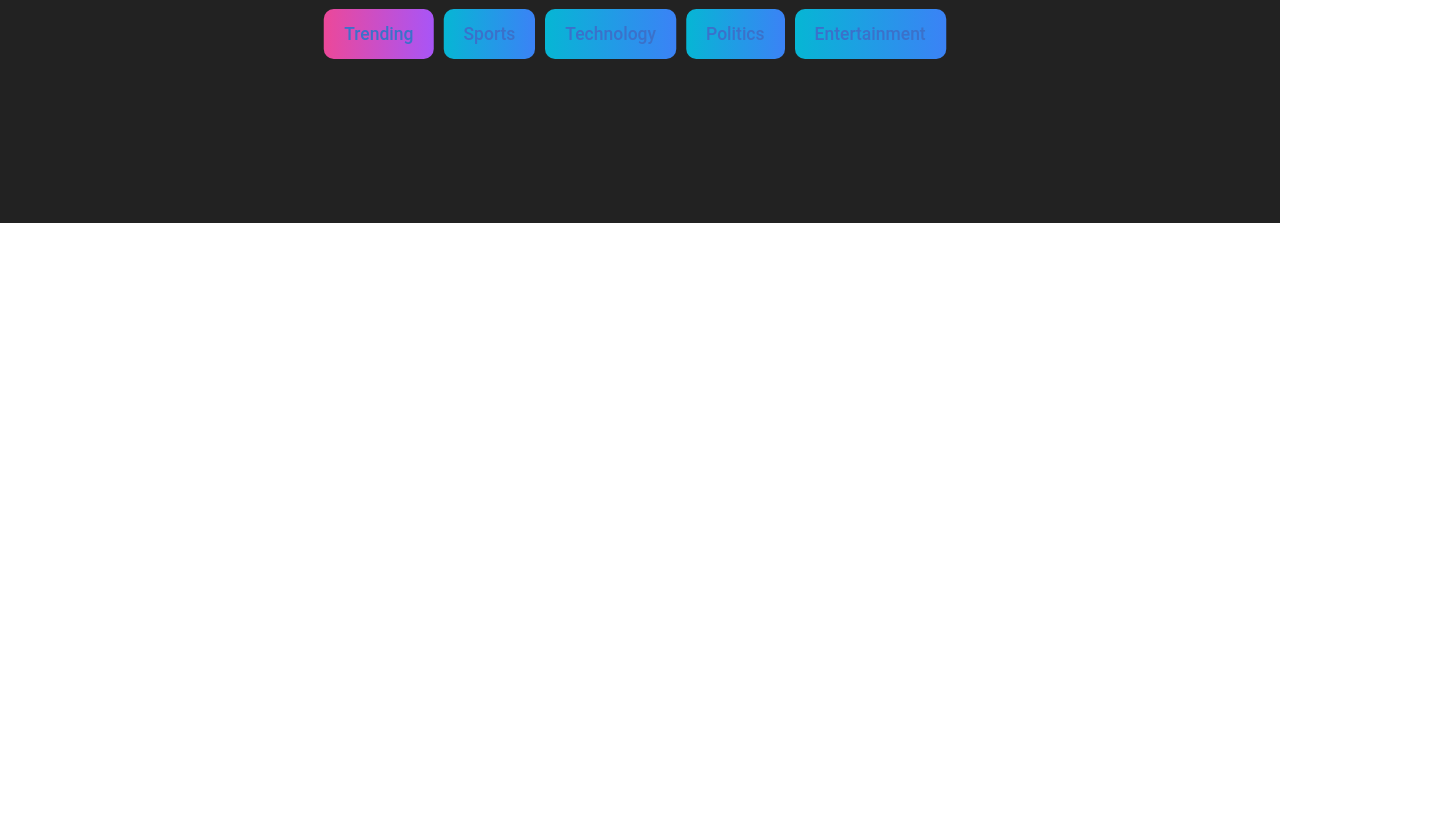
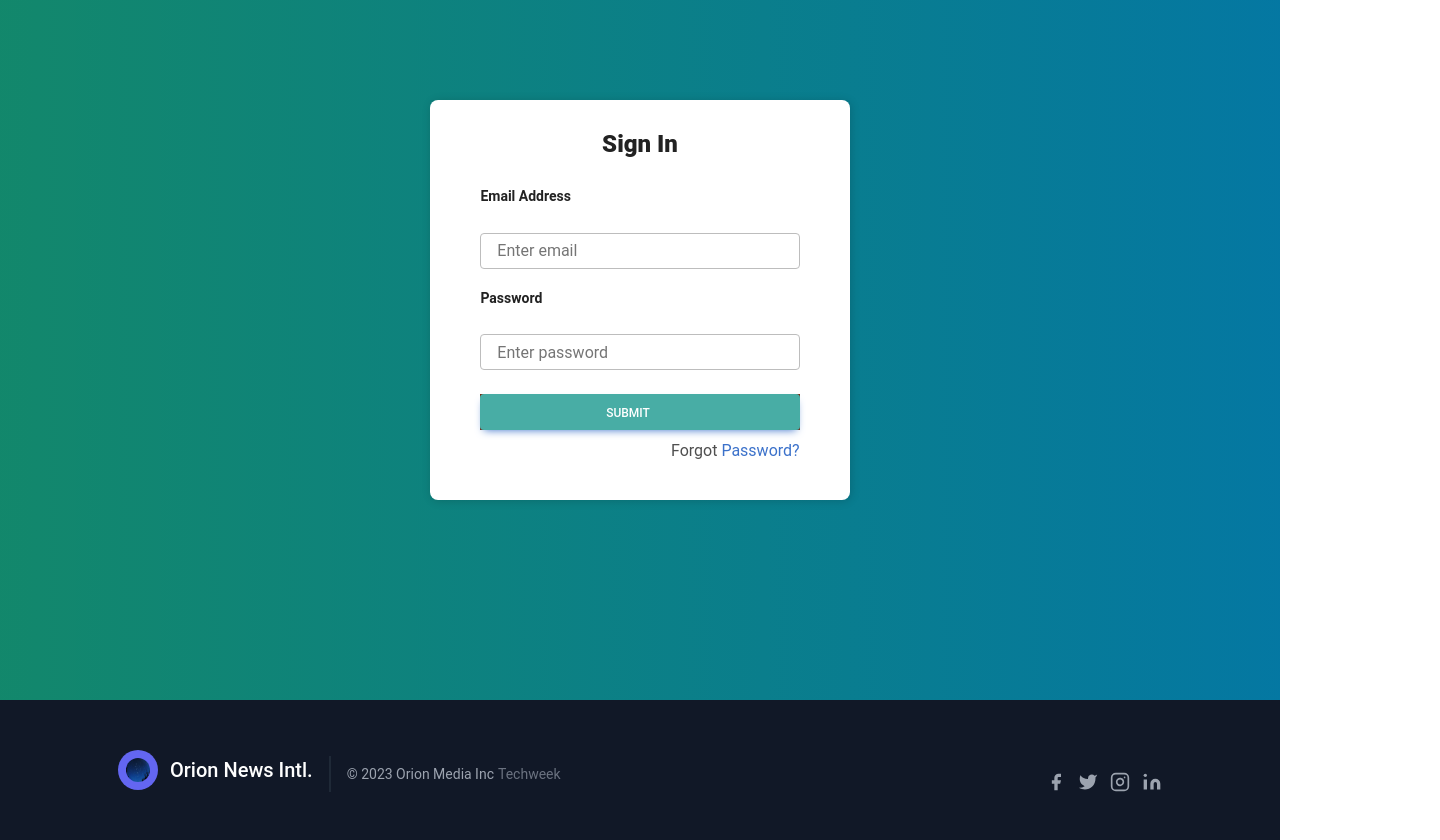
Before and after one commit to Kushagr06/ISTE_Round2, a React (Create React App) app: page / in a window 1280 px wide. Shown: the part 260-1100 px from the top of the page, 1440 px wide, since content can reach past the window. Before the commit the page ends 800 px from the top, so only its background shows below. Built offline with nearby package versions, Linux system fonts and the light colour scheme; no server answers.

Commit message:
final commit

```diff
--- a/package.json
+++ b/package.json
@@ -13,6 +13,7 @@
     "react": "^18.2.0",
     "react-dom": "^18.2.0",
     "react-icons": "^4.7.1",
+    "react-router-dom": "^6.8.1",
     "react-scripts": "5.0.1",
     "three": "^0.149.0",
     "web-vitals": "^2.1.4"
--- a/src/App.js
+++ b/src/App.js
@@ -1,20 +1,28 @@
 import './App.css';
-import Card from './components/Card';
 import Footer from './components/Footer';
 import Navbar from './components/Navbar';
 import Hero from './pages/Hero';
 import News from './pages/News';
+import Auth from './pages/Auth';
+import Bookmark from './pages/Bookmark';
+import {BrowserRouter,Routes,Route} from 'react-router-dom';
+
 
 
 function App() {
   return (
     <div className='bg-[rgb(34,34,34)] '>
-      <Navbar />
-      {/* <Hero /> */}
-      <News />
+       <BrowserRouter>
+        <Navbar />
+          <Routes>
+            <Route exact path="/" element={<Auth />}/>
+            <Route  path="/home" element={<Hero />}/>
+            <Route  path="/news" element={<News />}/>
+            <Route  path="/bookmark" element={<Bookmark />}/>
 
-      {/* <Footer /> */}
-
+          </Routes>
+      <Footer />
+      </BrowserRouter>
     </div>
 
   );
--- a/src/components/Footer.js
+++ b/src/components/Footer.js
@@ -1,107 +1,38 @@
 import React from 'react'
+import logo from './Orion.webp';
 import './Footer.css';
 
 function Footer() {
   return (
 
-    <footer class="text-gray-600 body-font bg-black">
-    <div class="container px-5 py-12 mx-auto">
-      <div class="flex flex-wrap md:text-left text-center order-first">
-        <div class="lg:w-1/4 md:w-1/2 w-full px-4">
-          <h2 class="title-font font-medium text-gray-900 tracking-widest text-sm mb-3">CATEGORIES</h2>
-          <nav class="list-none mb-10">
-            <li>
-              <a class="text-gray-600 hover:text-gray-800">First Link</a>
-            </li>
-            <li>
-              <a class="text-gray-600 hover:text-gray-800">Second Link</a>
-            </li>
-            <li>
-              <a class="text-gray-600 hover:text-gray-800">Third Link</a>
-            </li>
-            <li>
-              <a class="text-gray-600 hover:text-gray-800">Fourth Link</a>
-            </li>
-          </nav>
-        </div>
-        <div class="lg:w-1/4 md:w-1/2 w-full px-4">
-          <h2 class="title-font font-medium text-gray-900 tracking-widest text-sm mb-3">CATEGORIES</h2>
-          <nav class="list-none mb-10">
-            <li>
-              <a class="text-gray-600 hover:text-gray-800">First Link</a>
-            </li>
-            <li>
-              <a class="text-gray-600 hover:text-gray-800">Second Link</a>
-            </li>
-            <li>
-              <a class="text-gray-600 hover:text-gray-800">Third Link</a>
-            </li>
-            <li>
-              <a class="text-gray-600 hover:text-gray-800">Fourth Link</a>
-            </li>
-          </nav>
-        </div>
-        <div class="lg:w-1/4 md:w-1/2 w-full px-4">
-          <h2 class="title-font font-medium text-gray-900 tracking-widest text-sm mb-3">CATEGORIES</h2>
-          <nav class="list-none mb-10">
-            <li>
-              <a class="text-gray-600 hover:text-gray-800">First Link</a>
-            </li>
-            <li>
-              <a class="text-gray-600 hover:text-gray-800">Second Link</a>
-            </li>
-            <li>
-              <a class="text-gray-600 hover:text-gray-800">Third Link</a>
-            </li>
-            <li>
-              <a class="text-gray-600 hover:text-gray-800">Fourth Link</a>
-            </li>
-          </nav>
-        </div>
-        <div class="lg:w-1/4 md:w-1/2 w-full px-4">
-          <h2 class="title-font font-medium text-gray-900 tracking-widest text-sm mb-3">SUBSCRIBE</h2>
-          <div class="flex xl:flex-nowrap md:flex-nowrap lg:flex-wrap flex-wrap justify-center items-end md:justify-start">
-            <div class="relative w-40 sm:w-auto xl:mr-4 lg:mr-0 sm:mr-4 mr-2">
-              <label for="footer-field" class="leading-7 text-sm text-gray-600">Placeholder</label>
-              <input type="text" id="footer-field" name="footer-field" class="w-full bg-gray-100 bg-opacity-50 rounded border border-gray-300 focus:bg-transparent focus:ring-2 focus:ring-indigo-200 focus:border-indigo-500 text-base outline-none text-gray-700 py-1 px-3 leading-8 transition-colors duration-200 ease-in-out" />
-            </div>
-            <button class="lg:mt-2 xl:mt-0 flex-shrink-0 inline-flex text-white bg-indigo-500 border-0 py-2 px-6 focus:outline-none hover:bg-indigo-600 rounded">Button</button>
-          </div>
-          <p class="text-gray-500 text-sm mt-2 md:text-left text-center">Bitters chicharrones fanny pack
-            <br class="lg:block hidden"/>waistcoat green juice
-          </p>
-        </div>
-      </div>
-    </div>
-    <div class="bg-gray-100">
-      <div class="container px-5 py-6 mx-auto flex items-center sm:flex-row flex-col">
-        <a class="flex title-font font-medium items-center md:justify-start justify-center text-gray-900">
-          <svg xmlns="http://www.w3.org/2000/svg" fill="none" stroke="currentColor" stroke-linecap="round" stroke-linejoin="round" stroke-width="2" class="w-10 h-10 text-white p-2 bg-indigo-500 rounded-full" viewBox="0 0 24 24">
-            <path d="M12 2L2 7l10 5 10-5-10-5zM2 17l10 5 10-5M2 12l10 5 10-5"></path>
-          </svg>
-          <span class="ml-3 text-xl">Tailblocks</span>
+    <footer class="text-gray-400 bg-gray-900 body-font">
+  <div class="container px-5 py-8 mx-auto flex items-center sm:flex-row flex-col">
+    <a class="flex title-font font-medium items-center md:justify-start justify-center text-white">
+    <img src={logo} fill="none" stroke="currentColor" stroke-linecap="round" stroke-linejoin="round" stroke-width="2" className="w-10 h-10 text-white p-2 bg-indigo-500 rounded-full" viewBox="0 0 24 24">
+            </img>
+      <span class="ml-3 text-xl">Orion News Intl.</span>
     </a>
-        <p class="text-sm text-gray-500 sm:ml-6 sm:mt-0 mt-4">© 2020 Tailblocks —
-          <a href="https://twitter.com/knyttneve" rel="noopener noreferrer" class="text-gray-600 ml-1" target="_blank">@knyttneve</a>
+    <p class="text-sm text-gray-400 sm:ml-4 sm:pl-4 sm:border-l-2 sm:border-gray-800 sm:py-2 sm:mt-0 mt-4">© 2023 Orion Media Inc
+      <a href="https://aurora.istemanipal.com/" class="text-gray-500 ml-1" target="_blank" rel="noopener noreferrer">Techweek</a>
     </p>
     <span class="inline-flex sm:ml-auto sm:mt-0 mt-4 justify-center sm:justify-start">
-          <a class="text-gray-500">
+      <a class="text-gray-400">
         <svg fill="currentColor" stroke-linecap="round" stroke-linejoin="round" stroke-width="2" class="w-5 h-5" viewBox="0 0 24 24">
           <path d="M18 2h-3a5 5 0 00-5 5v3H7v4h3v8h4v-8h3l1-4h-4V7a1 1 0 011-1h3z"></path>
         </svg>
       </a>
-          <a class="ml-3 text-gray-500">
+      <a class="ml-3 text-gray-400">
         <svg fill="currentColor" stroke-linecap="round" stroke-linejoin="round" stroke-width="2" class="w-5 h-5" viewBox="0 0 24 24">
           <path d="M23 3a10.9 10.9 0 01-3.14 1.53 4.48 4.48 0 00-7.86 3v1A10.66 10.66 0 013 4s-4 9 5 13a11.64 11.64 0 01-7 2c9 5 20 0 20-11.5a4.5 4.5 0 00-.08-.83A7.72 7.72 0 0023 3z"></path>
         </svg>
       </a>
-          <a class="ml-3 text-gray-500">
+      <a class="ml-3 text-gray-400">
         <svg fill="none" stroke="currentColor" stroke-linecap="round" stroke-linejoin="round" stroke-width="2" class="w-5 h-5" viewBox="0 0 24 24">
           <rect width="20" height="20" x="2" y="2" rx="5" ry="5"></rect>
           <path d="M16 11.37A4 4 0 1112.63 8 4 4 0 0116 11.37zm1.5-4.87h.01"></path>
         </svg>
       </a>
-          <a class="ml-3 text-gray-500">
+      <a class="ml-3 text-gray-400">
         <svg fill="currentColor" stroke="currentColor" stroke-linecap="round" stroke-linejoin="round" stroke-width="0" class="w-5 h-5" viewBox="0 0 24 24">
           <path stroke="none" d="M16 8a6 6 0 016 6v7h-4v-7a2 2 0 00-2-2 2 2 0 00-2 2v7h-4v-7a6 6 0 016-6zM2 9h4v12H2z"></path>
           <circle cx="4" cy="4" r="2" stroke="none"></circle>
@@ -109,7 +40,6 @@ function Footer() {
       </a>
     </span>
   </div>
-    </div>
 </footer>
   )
 }
--- a/src/components/Navbar.js
+++ b/src/components/Navbar.js
@@ -1,6 +1,11 @@
 import React from 'react';
 import logo from './Orion.webp';
 import user from './user.jpg';
+import {Link} from 'react-router-dom';
+import Hero from '../pages/Hero';
+import News from '../pages/News';
+import Bookmark from '../pages/Bookmark';
+
 function Navbar() {
   return (
     <div className='z-10'>
@@ -13,13 +18,13 @@ function Navbar() {
           </a>
           <nav className="md:ml-auto md:mr-auto flex flex-wrap items-center text-base justify-between text-center align-bottom">
             <button type="button" className="text-white bg-gradient-to-r from-cyan-500 to-blue-500 hover:bg-gradient-to-bl focus:ring-4 focus:outline-none focus:ring-cyan-300 dark:focus:ring-cyan-800 font-medium rounded-lg text-sm px-3 py-2.5 text-center mr-2 mb-2">
-              <a className="hover:text-gray-900">Home</a>
+              <Link className="hover:text-gray-900" to="/home">Home</Link>
             </button>
             <button type="button" className="text-white bg-gradient-to-r from-cyan-500 to-blue-500 hover:bg-gradient-to-bl focus:ring-4 focus:outline-none focus:ring-cyan-300 dark:focus:ring-cyan-800 font-medium rounded-lg text-sm px-3 py-2.5 text-center mr-2 mb-2">
-              <a className="hover:text-gray-900">News</a>
+              <Link to="/news" className="hover:text-gray-900">News</Link>
             </button>
             <button type="button" className="text-white bg-gradient-to-r from-cyan-500 to-blue-500 hover:bg-gradient-to-bl focus:ring-4 focus:outline-none focus:ring-cyan-300 dark:focus:ring-cyan-800 font-medium rounded-lg text-sm px-3 py-2.5 text-center mr-2 mb-2">
-              <a className=" hover:text-gray-900">Bookmarks</a>
+              <Link to="/bookmark" className=" hover:text-gray-900">Bookmarks</Link>
             </button>
           </nav>
           <div>
```
Also changed, not shown: 1 other file (tests, documents, lock files or other folders). Lines whose indentation alone changed are shown as unchanged.
